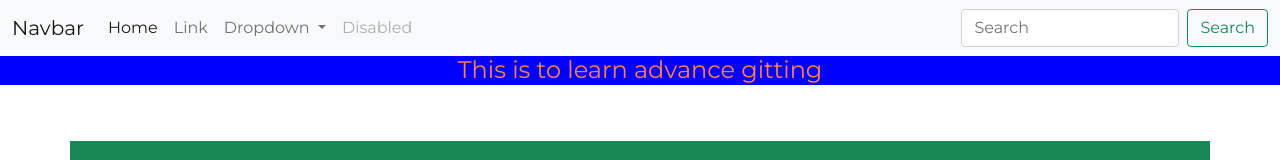
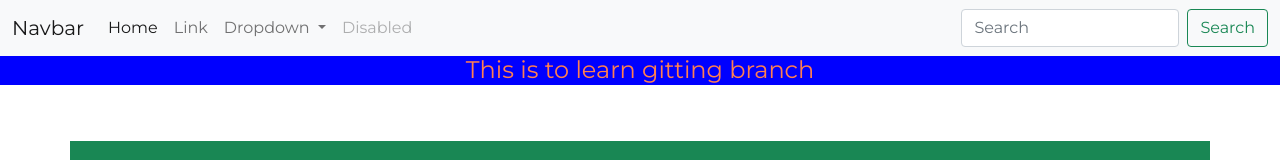
Before and after one commit to Jai-Jai-Hanuman/Gitting, a plain HTML site: page index.html in a window 1280 px wide. Shown: the top 160 px of the page. Drawn offline with nearby package versions, Linux system fonts and the light colour scheme.

Commit message:
learning git branch

```diff
--- a/index.html
+++ b/index.html
@@ -58,7 +58,7 @@
     </header>
     <div class="row">
         <div class="col">
-            <h4 class="heading">This is to learn advance gitting</h4>
+            <h4 class="heading">This is to learn gitting branch</h4>
         </div>
     </div>
 
```
